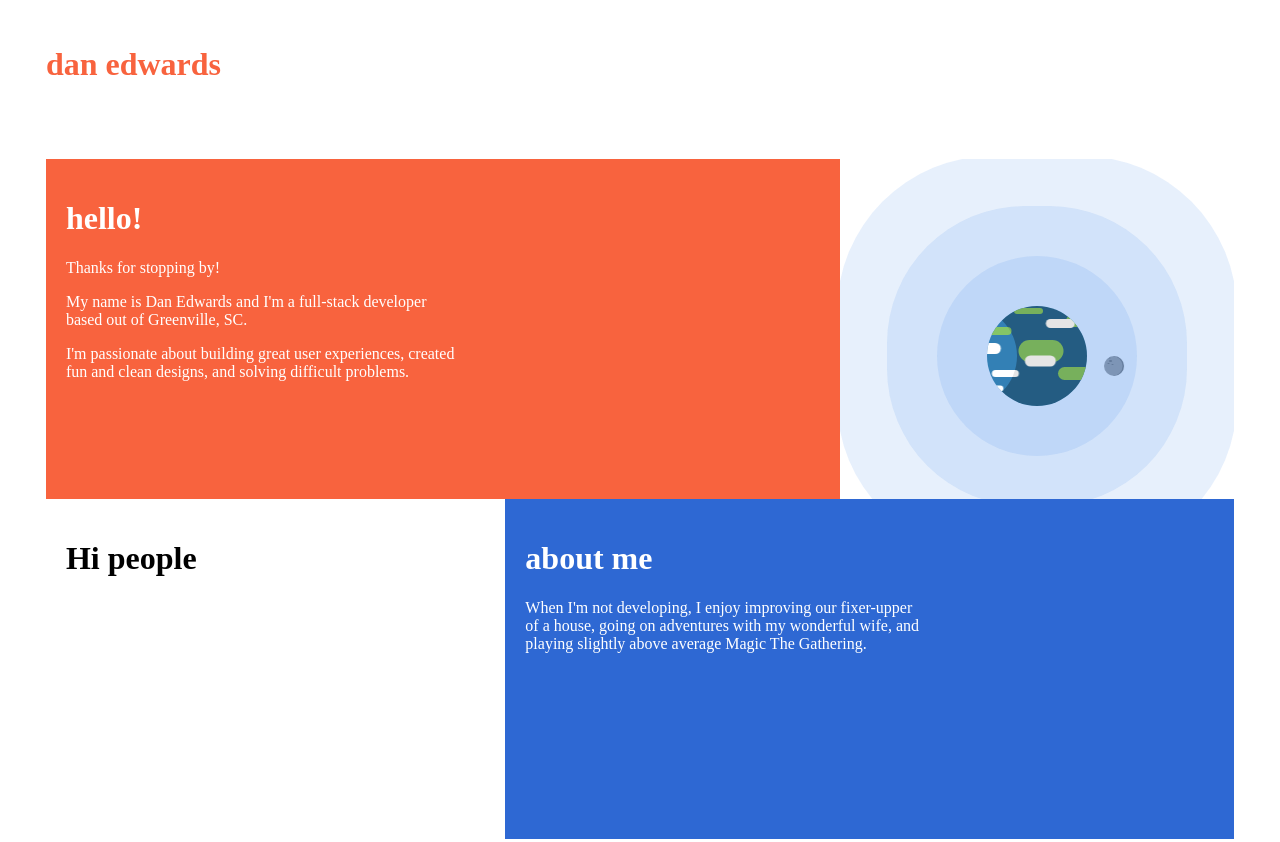
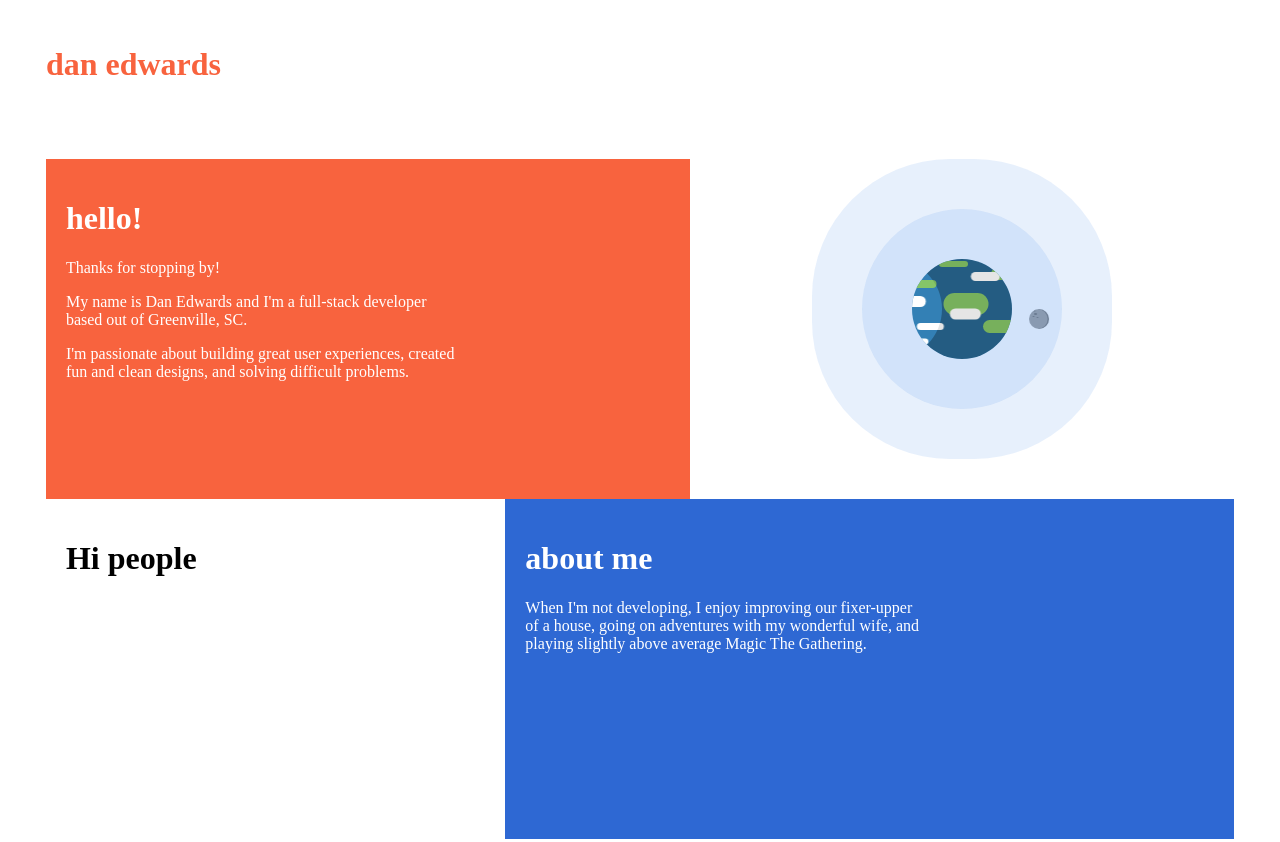
Before and after one commit to cdanwards/new-portfolio, a Gatsby site: page / in a window 1280 px wide. Shown: the top 842 px of the page. Built offline with nearby package versions, Linux system fonts and the light colour scheme; Gatsby itself is replaced by a stand-in of ours.

Commit message:
Fixed planet spacing

```diff
--- a/src/components/planet.js
+++ b/src/components/planet.js
@@ -33,6 +33,7 @@
 
 const AnimationContainer = styled.div`
   background_color: #1b2b2f;
+  min-width: 300px;
   display: flex;
   position: relative;
 `
@@ -42,17 +43,15 @@
   width: 100px;
   border-radius: 50%;
   background-color: #3380b5;
-  position: absolute;
+  position: relative;
   left: 50%;
-  top: 50%;
-  margin-top: 50%;
+  top: 130px;
   -webkit-transform: translate(-50%, -50%);
   transform: translate(-50%, -50%);
   overflow: hidden;
   z-index: 2;
   box-shadow: inset -70px 0px rgba(0, 0, 0, 0.2),
-    0 0 0 50px rgba(20, 106, 221, 0.1), 0 0 0 100px rgba(20, 106, 221, 0.1),
-    0 0 0 150px rgba(20, 106, 221, 0.1);
+    0 0 0 50px rgba(20, 106, 221, 0.1), 0 0 0 100px rgba(20, 106, 221, 0.1);
 
   &:before {
     content: "";
@@ -105,7 +104,6 @@
 `
 
 const EarthShadow = styled.div`
-  overflow: hidden;
   height: 100%;
   width: 100%;
   border-radius: 50%;
@@ -121,8 +119,7 @@
   border-radius: 50%;
   background-color: #a5a5a5;
   position: absolute;
-  margin-top: 50%;
-  top: 50%;
+  top: 130px;
   left: 50%;
   -webkit-transform: translate(-50%, -50%);
   transform: translate(-50%, -50%);
```
